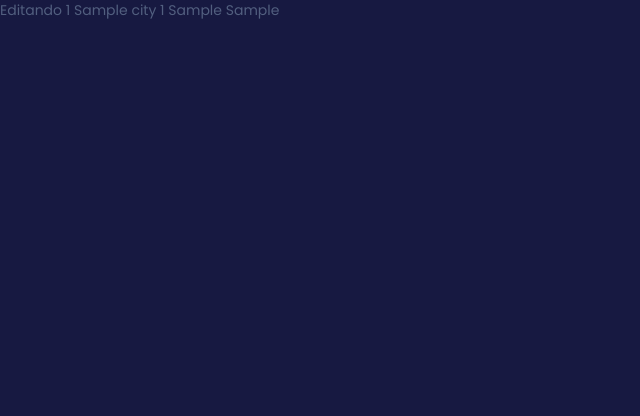
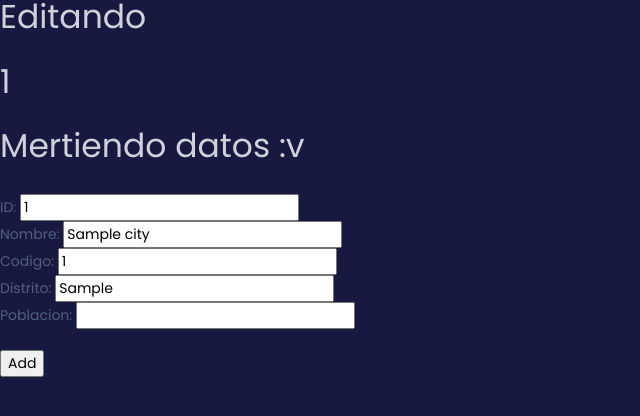
Before and after one commit to AbrahamAcorn/CRUD_World, a Flask app: page /edit/1 in a window 1280 px wide. Shown: the top 416 px of the page, without its empty margins (0-640 px from the left). Run offline with Flask 2, Linux system fonts and the light colour scheme; tables that the repository leaves empty or names only in its code hold one stand-in row (values such as "Sample post"); some libraries are stand-ins or nearby versions.

Commit message:
cambios en los formularios de crear y editar

```diff
--- a/app.py
+++ b/app.py
@@ -49,6 +49,20 @@
     print(citys)
     return render_template('citys/edit.html', citys=citys)
 
+@app.route('/update', methods=['POST'])
+def method_name():
+    _nombre=request.form['nombre']
+    _code=request.form['code']
+    _distro=request.form['district']
+    _pob=request.form['popul']
+    _id=request.form['iden']
+
+    sql="UPDATE `city` SET `Name`='"+_nombre+"',`CountryCode`='"+_code+"',`District`='"+_distro+"',`Population`="+_pob+" WHERE ID="+_id
+    conn=mysql.connect()
+    cursor=conn.cursor()
+    cursor.execute(sql)
+    conn.commit()
+    return redirect('/city')
 @app.route('/create')
 def create():
    return render_template('citys/create.html')
--- a/templates/citys/create.html
+++ b/templates/citys/create.html
@@ -14,9 +14,7 @@
 <body>
     <form method="post" action="/store" enctype="multipart/form-data">
 
-        <h1>Mertiendo datos :v</h1>
-        ID:
-        <input type="text" name="ids" id="ids">
+        <h1>Metiendo datos :v</h1>
         <br>
         Nombre:
         <input type="text" name="nombre" id="nombre">
--- a/templates/citys/edit.html
+++ b/templates/citys/edit.html
@@ -12,15 +12,35 @@
     <title>Document</title>
 </head>
 <body>
-    Editando
+    <h1>Editando</h1>
 
 {% for city in citys %}
 
-{{city[0] }}
-{{city[1] }}
-{{city[2] }}
-{{city[3] }}
-{{city[4] }}
+
+
+<h1>{{city[0] }}</h1>
+
+<form method="post" action="/update" enctype="multipart/form-data">
+
+    <h1>Mertiendo datos :v</h1>
+    ID:
+    <input type="text" value="{{city[0] }}" name="iden" id="iden">
+    <br>
+    Nombre:
+    <input type="text" value="{{city[1] }}" name="nombre" id="nombre">
+    <br>
+    Codigo:
+    <input type="text" value="{{city[2] }}" name="code" id="code">
+    <br>
+    Distrito:
+    <input type="text" value="{{city[3] }}" name="district" id="district">
+    <br>
+    Poblacion:
+    <input type="number" value="{{city[4] }}" name="popul" id="popul">
+    <br><br>
+    <input type="submit" value="Add">
+
+</form>
 
 {% endfor %}
 </body>
--- a/templates/landing-page.html
+++ b/templates/landing-page.html
@@ -27,11 +27,9 @@
   <!--     Fonts and icons     -->
   <link href="https://fonts.googleapis.com/css?family=Poppins:200,300,400,600,700,800" rel="stylesheet" />
   <link href="https://use.fontawesome.com/releases/v5.0.6/css/all.css" rel="stylesheet">
-  <!-- Nucleo Icons -->
+
   <link rel="stylesheet" href="{{ url_for('static', filename='css/nucleo-icons.css') }}" />
-  <!-- CSS Files -->
   <link rel="stylesheet" href="{{ url_for('static', filename='css/blk-design-system.css') }}"/>
-  <!-- CSS Just for demo purpose, don't include it in your project -->
   <link rel="stylesheet" href="{{ url_for('static', filename='demo/demo.css') }}" />
 </head>
 
```
